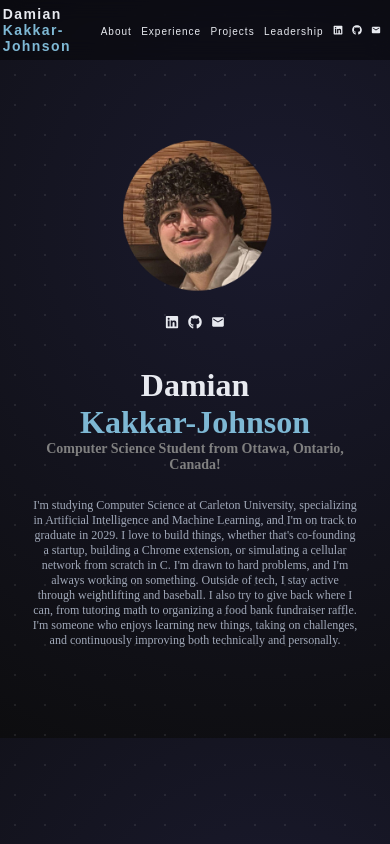
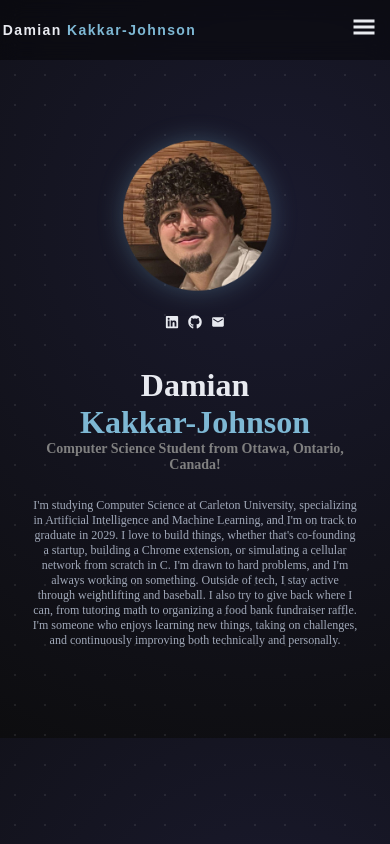
Before and after one commit to damiankakkarjohnson/website-portfolio, a React (Vite) app: page / in a window 390 px wide. Built offline with nearby package versions, Linux system fonts and the light colour scheme; a web font is replaced by a local one.

Commit message:
Added hamburger menu for small screens

```diff
--- a/src/NavBar.jsx
+++ b/src/NavBar.jsx
@@ -1,19 +1,29 @@
+import { useState } from 'react'
 import { FaLinkedin, FaGithub } from 'react-icons/fa'
 import { MdEmail } from 'react-icons/md'
+import { GiHamburgerMenu } from 'react-icons/gi'
 
 function NavBar(){
+  const [isOpen, setIsOpen] = useState(false)
 
   return(
     <nav id="mainNav">
       <h2 id='myNameNav'>Damian <span>Kakkar-Johnson</span></h2>
-      <ul>
-        <li><a href="#">About</a></li>
-        <li><a href="#">Experience</a></li>
-        <li><a href="#">Projects</a></li>
-        <li><a href="#">Leadership</a></li>
-        <li><a href="https://linkedin.com/in/damian-kakkar-johnson-579723311" target="_blank" rel="noreferrer"><FaLinkedin /></a></li>
-        <li><a href="https://github.com/damiankakkarjohnson" target="_blank" rel="noreferrer"><FaGithub /></a></li>
-        <li><a href="mailto:damiankakkarjohnson@gmail.com" target="_blank" rel="noreferrer"><MdEmail /></a></li>
+
+      <button id="hamburger" onClick={() => setIsOpen(!isOpen)}>
+        <GiHamburgerMenu />
+      </button>
+
+      <ul id={isOpen ? 'navOpen' : 'navClosed'}>
+        <li><a href="#" onClick={() => setIsOpen(!isOpen)}>About</a></li>
+        <li><a href="#" onClick={() => setIsOpen(!isOpen)}>Experience</a></li>
+        <li><a href="#" onClick={() => setIsOpen(!isOpen)}>Projects</a></li>
+        <li><a href="#" onClick={() => setIsOpen(!isOpen)}>Leadership</a></li>
+        <li id="navIcons">
+          <a href="https://linkedin.com/in/damian-kakkar-johnson-579723311" target="_blank" rel="noreferrer"><FaLinkedin /></a>
+          <a href="https://github.com/damiankakkarjohnson" target="_blank" rel="noreferrer"><FaGithub /></a>
+          <a href="mailto:damiankakkarjohnson@gmail.com" target="_blank" rel="noreferrer"><MdEmail /></a>
+        </li>
       </ul>
     </nav>
   );
--- a/src/css/index.css
+++ b/src/css/index.css
@@ -35,7 +35,6 @@ body {
   padding-top: var(--navbar-height);
 }
 
-
 #mainNav {
   background: rgba(0, 0, 0, 0.4);
   top: 0;
@@ -46,6 +45,7 @@ body {
   justify-content: space-between;
   align-items: center;
   backdrop-filter: blur(10px);
+  z-index: 1000;
 }
 
 #mainNav ul {
@@ -84,6 +84,47 @@ body {
 
 #myNameNav span {
   color: #7eb8d4;
+}
+
+#navIcons {
+  display: flex;
+  gap: 1vw;
+}
+
+#hamburger {
+  display: none;
+  background: none;
+  border: none;
+  color: #e8eaf0;
+  font-size: 24px;
+  cursor: pointer;
+  margin-right: 2vw;
+}
+
+@media (max-width: 768px) {
+  #mainNav ul {
+    display: none;
+  }
+
+  #hamburger {
+    display: block;
+  }
+
+  #navClosed {
+    display: none !important;
+  }
+
+  #navOpen {
+    display: flex !important;
+    flex-direction: column;
+    position: fixed;
+    top: var(--navbar-height);
+    left: 0;
+    width: 100%;
+    background: rgba(0, 0, 0, 0.9);
+    box-sizing: border-box;
+    margin-top: 0;
+  }
 }
 
 /*-----------------------------------------------------------------------------------------------------*/
@@ -149,7 +190,7 @@ body {
 
 #introImg ul a:hover {
   color: #7eb8d4;
-  transition: color 0.2s, background 0.2s;;
+  transition: color 0.2s, background 0.2s;
   background: rgba(255, 255, 255, 0.2);
   border-radius: 999px;
 }
@@ -159,6 +200,7 @@ body {
   height: 20vw;
   object-fit: cover;
   border-radius: 50%;
+  filter: drop-shadow(0 0 clamp(12px, 1.2vw, 18px) rgba(126, 184, 212, 0.3));
 }
 
 @media (max-width: 768px) {
```
